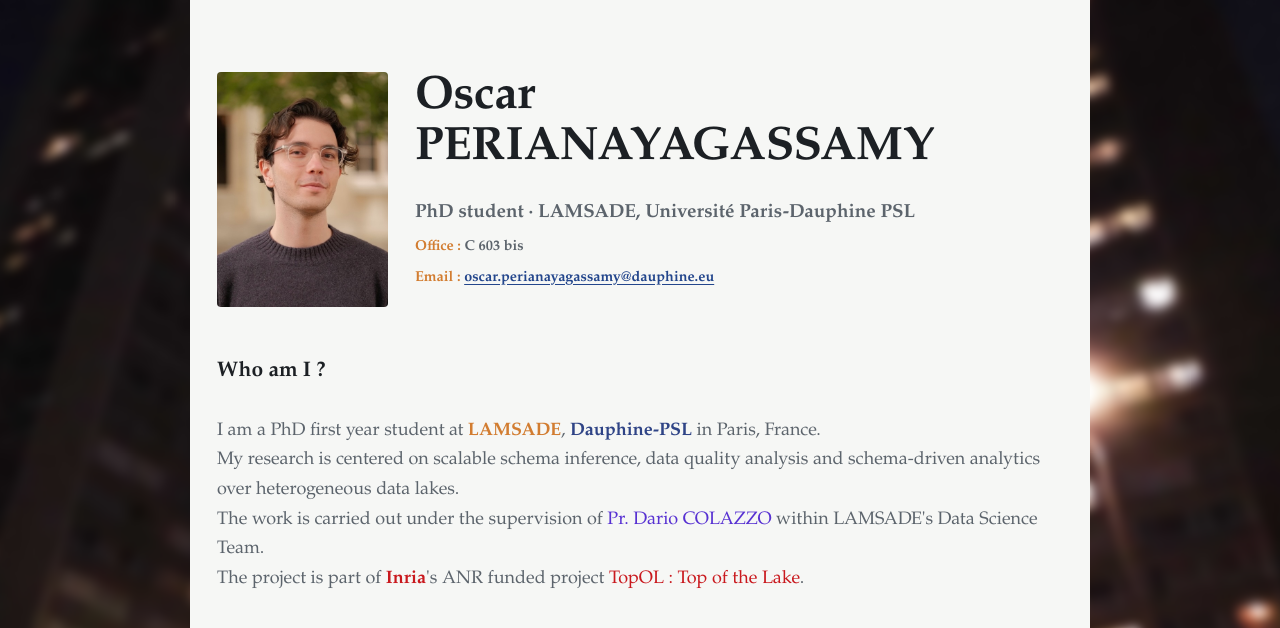
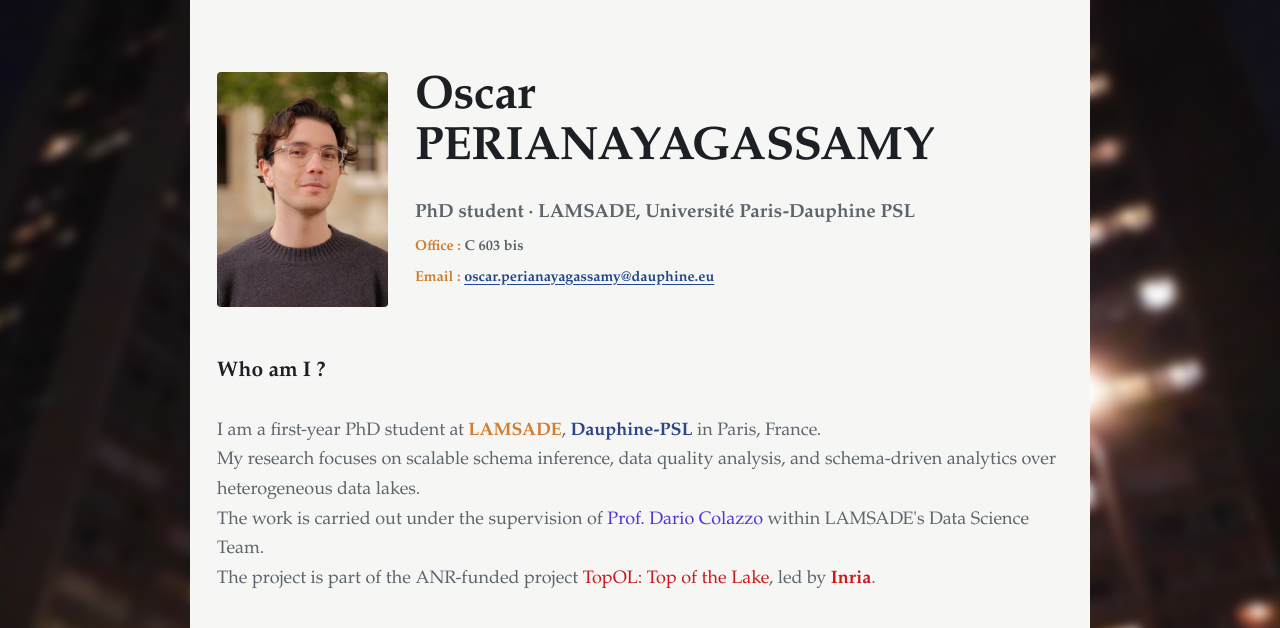
Before and after one commit to oscar-perianayagassamy/oscar-perianayagassamy.github.io, a plain HTML site: page index.html in a window 1280 px wide. Shown: the top 628 px of the page. Drawn offline with Linux system fonts and the light colour scheme; grey boxes are pictures that could not be loaded.

Commit message:
mispellings correction

```diff
--- a/index.html
+++ b/index.html
@@ -23,15 +23,15 @@
 </div>
       <h3>Who am I ?</h3>
       <p class="sous-titre">
-        I am a PhD first year student at <b><a href="https://www.lamsade.dauphine.fr/" target="_blank" style="color: rgb(210, 125, 49); text-decoration: none;">LAMSADE</a></b>,
+        I am a first-year PhD student at <b><a href="https://www.lamsade.dauphine.fr/" target="_blank" style="color: rgb(210, 125, 49); text-decoration: none;">LAMSADE</a></b>,
         <b><a href="https://dauphine.psl.eu/" target="_blank" style="color: rgb(47, 68, 134); text-decoration: none;">Dauphine-PSL</a></b> in Paris, France.
         <br>
-        My research is centered on scalable schema inference, data quality analysis and schema-driven analytics over heterogeneous data lakes.
+        My research focuses on scalable schema inference, data quality analysis, and schema-driven analytics over heterogeneous data lakes.
         <br>
-        The work is carried out under the supervision of <a href="https://www.lamsade.dauphine.fr/~colazzo/" target="_blank" style="color: rgb(87, 49, 210); text-decoration: none;">Pr. Dario COLAZZO</a> within LAMSADE's Data Science Team.
+        The work is carried out under the supervision of <a href="https://www.lamsade.dauphine.fr/~colazzo/" target="_blank" style="color: rgb(87, 49, 210); text-decoration: none;">Prof. Dario Colazzo</a> within LAMSADE's Data Science Team.
         <br>
         The project is
-        part of <b><a href="https://www.inria.fr/en" target="_blank" style="color: rgb(201, 25, 30); text-decoration: none;">Inria</a></b>'s ANR funded project <span style="color: rgb(201, 25, 30)">TopOL : Top of the Lake</span>.
+        part of the ANR-funded project <span style="color: rgb(201, 25, 30)">TopOL: Top of the Lake</span>, led by <b><a href="https://www.inria.fr/en" target="_blank" style="color: rgb(201, 25, 30); text-decoration: none;">Inria</a></b>.
         </p>
     </header>
 </body>
```
